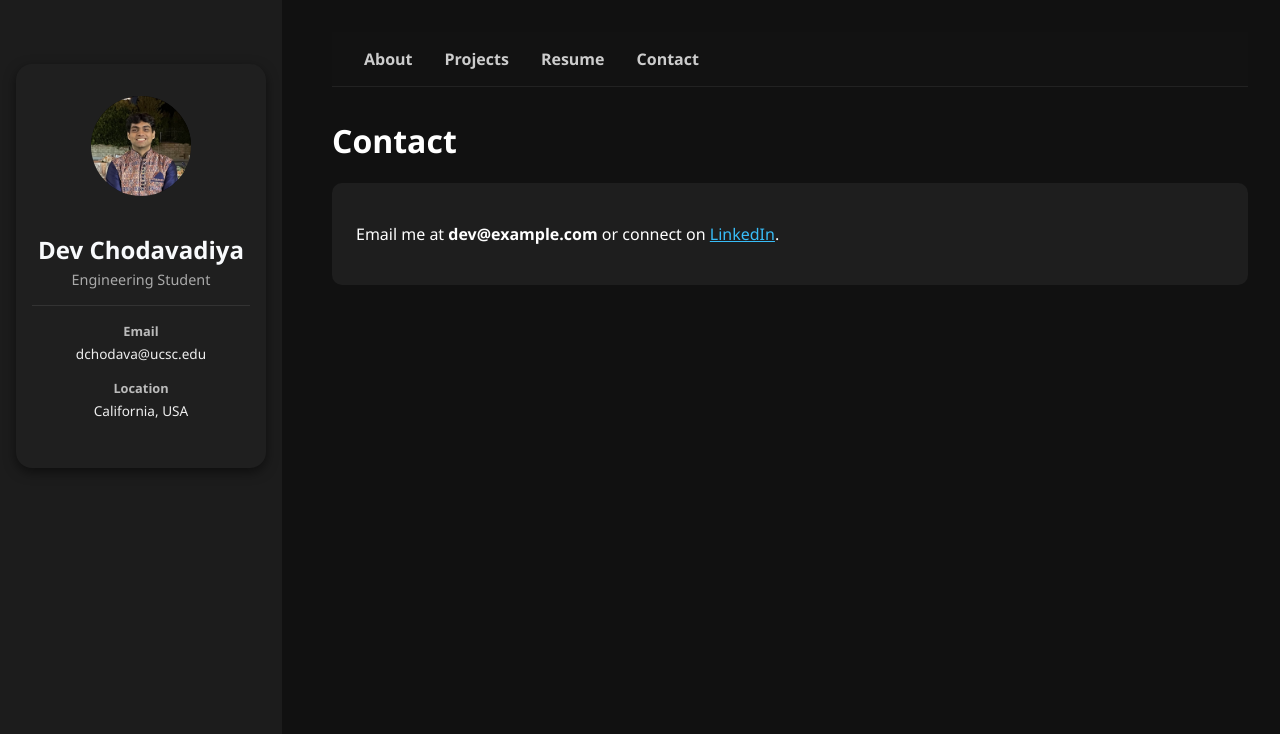
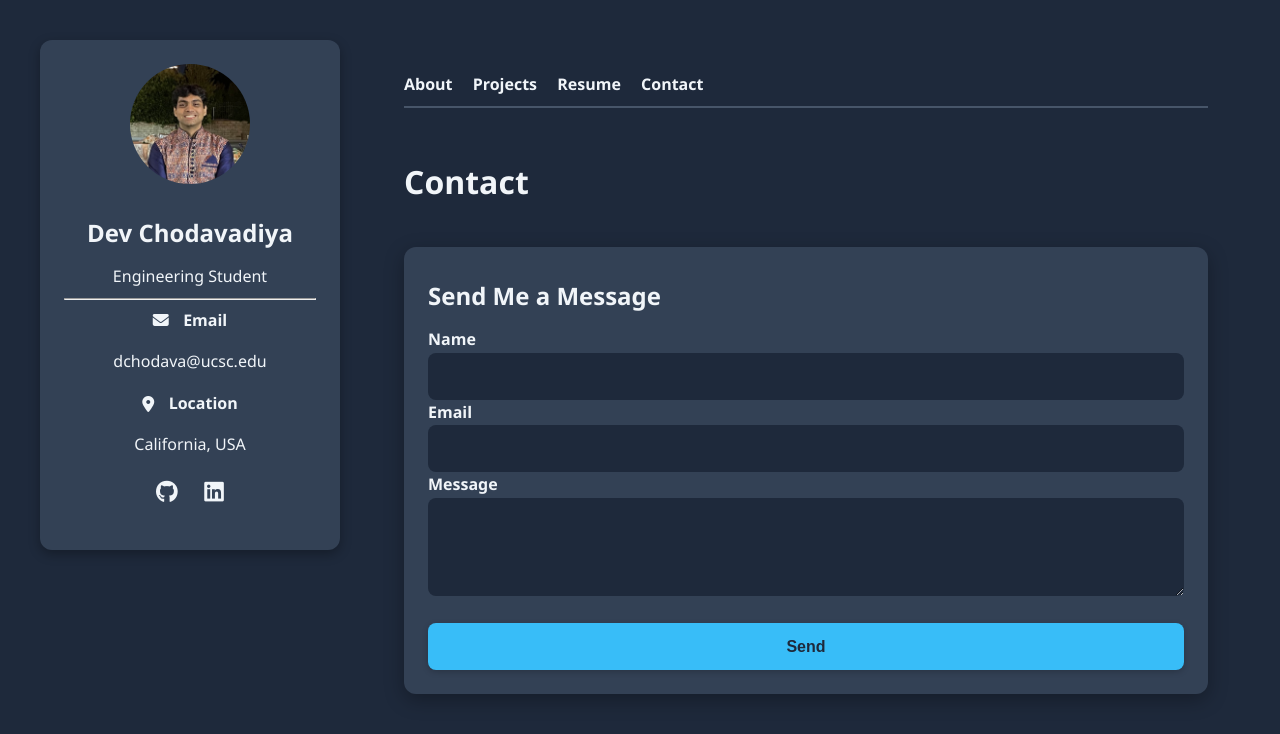
Before and after one commit to devdaclutch/Portfolio, a plain HTML site: page contact.html in a window 1280 px wide. Drawn offline with Linux system fonts and the light colour scheme.

Commit message:
Updating Styling

```diff
--- /dev/null
+++ b/assets/enhanced.css
@@ -0,0 +1,185 @@
+/* Enhancements for visual flair, icons, and layout */
+
+/* Overall layout */
+body {
+    font-family: "Segoe UI", Tahoma, Geneva, Verdana, sans-serif;
+    background-color: #1e293b;
+    color: #f1f5f9;
+    line-height: 1.6;
+    display: flex;
+    flex-direction: row;
+    gap: 2em;
+    padding: 2em;
+  }
+
+  aside {
+    flex: 0 0 300px;
+  }
+
+  main {
+    flex: 1;
+    padding: 2em;
+    display: flex;
+    flex-direction: column;
+    gap: 1.5em;
+  }
+
+  /* Sidebar updates */
+  .sidebar-card {
+    padding: 1.5em;
+    border-radius: 12px;
+    box-shadow: 0 4px 12px rgba(0,0,0,0.3);
+    background-color: #334155;
+    text-align: center;
+  }
+
+  .sidebar-card img {
+    border-radius: 50%;
+    width: 120px;
+    height: 120px;
+    margin-bottom: 1em;
+  }
+
+  .info-block, .socials {
+    margin-bottom: 1em;
+  }
+
+  .info-block strong i {
+    margin-right: 0.5em;
+  }
+
+  .info-block strong {
+    display: flex;
+    align-items: center;
+    justify-content: center;
+    gap: 0.4em;
+  }
+
+  .socials a {
+    margin: 0 0.5em;
+    text-decoration: none;
+    color: #f1f5f9;
+    font-size: 1.4em;
+  }
+
+  .socials a:hover {
+    color: #38bdf8;
+  }
+
+  /* Card layout and improvements */
+  .projects-grid {
+    display: grid;
+    grid-template-columns: repeat(auto-fill, minmax(500px, 1fr));
+    gap: 2em;
+  }
+
+  .card {
+    padding: 1.5em;
+    border-radius: 12px;
+    background-color: #334155;
+    box-shadow: 0 6px 20px rgba(0,0,0,0.3);
+    transition: transform 0.3s ease, box-shadow 0.3s ease;
+    margin-bottom: 0.5em;
+  }
+
+  .card:hover {
+    transform: translateY(-5px);
+    box-shadow: 0 12px 24px rgba(0,0,0,0.5);
+  }
+
+  /* Buttons */
+  .btn {
+    display: inline-block;
+    padding: 0.6em 1.2em;
+    margin: 0.5em 0.5em 0 0;
+    border-radius: 8px;
+    text-decoration: none;
+    background-color: #38bdf8;
+    color: #1e293b;
+    font-weight: bold;
+    box-shadow: 0 2px 6px rgba(0,0,0,0.2);
+    transition: background-color 0.2s ease, transform 0.2s ease;
+  }
+
+  .btn:hover {
+    background-color: #0ea5e9;
+    transform: translateY(-2px);
+  }
+
+  /* Typography and nav */
+  h1, h2, h3 {
+    font-weight: 600;
+    margin-top: 0.25em;
+    margin-bottom: 0.5em;
+  }
+
+  nav {
+    margin-bottom: 1em;
+    border-bottom: 2px solid #475569;
+    padding-bottom: 0.5em;
+  }
+
+  nav a {
+    margin-right: 1em;
+    text-decoration: none;
+    font-weight: bold;
+    color: #f1f5f9;
+    position: relative;
+    padding-bottom: 0.25em;
+  }
+
+  nav a:hover::after {
+    content: "";
+    position: absolute;
+    width: 100%;
+    height: 2px;
+    left: 0;
+    bottom: 0;
+    background-color: #38bdf8;
+  }
+
+  /* About page enhancements */
+  .card.about {
+    background: linear-gradient(135deg, #334155, #3b475c);
+    font-size: 1.1em;
+    line-height: 1.8;
+    padding: 2em;
+    color: #e2e8f0;
+    margin-bottom: 0em;
+  }
+
+  .card.about::before {
+    content: "";
+    display: none;
+  }
+
+  .contact-form input,
+  .contact-form textarea,
+  .contact-form button {
+    width: 100%;
+    padding: 0.9em 1em;
+    border: none;
+    border-radius: 8px;
+    background-color: #1e293b;
+    color: #f1f5f9;
+    font-size: 1em;
+    box-sizing: border-box;
+  }
+
+  .contact-form label {
+    font-weight: 600;
+    margin-top: 1em;
+  }
+
+  .contact-form button {
+    background-color: #38bdf8;
+    color: #1e293b;
+    font-weight: bold;
+    margin-top: 1.25em;
+    transition: background-color 0.2s ease, transform 0.2s ease;
+  }
+
+  .contact-form button:hover {
+    background-color: #0ea5e9;
+    transform: translateY(-1px);
+  }
--- a/contact.html
+++ b/contact.html
@@ -2,9 +2,11 @@
 <!DOCTYPE html>
 <html lang="en">
 <head>
+  <link rel="stylesheet" href="https://cdnjs.cloudflare.com/ajax/libs/font-awesome/6.5.0/css/all.min.css">
+<link rel="stylesheet" href="assets/enhanced.css">
+
   <meta charset="UTF-8">
   <title>Dev Chodavadiya Portfolio</title>
-  <link rel="stylesheet" href="assets/style.css">
 </head>
 <body>
 
@@ -16,16 +18,16 @@
     <div class="subtitle">Engineering Student</div>
     <hr/>
     <div class="info-block">
-      <strong>Email</strong>
+      <strong><i class="fas fa-envelope"></i> Email</strong>
       <p>dchodava@ucsc.edu</p>
     </div>
     <div class="info-block">
-      <strong>Location</strong>
+      <strong><i class="fas fa-location-dot"></i> Location</strong>
       <p>California, USA</p>
     </div>
     <div class="socials">
-      <a href="https://github.com/devdaclutch">GitHub</a>
-      <a href="https://linkedin.com/in/dev-chodavadiya">LinkedIn</a>
+      <a href="https://github.com/devdaclutch"><i class="fab fa-github"></i></a>
+      <a href="https://linkedin.com/in/dev-chodavadiya"><i class="fab fa-linkedin"></i></a>
     </div>
   </div>
 </aside>
@@ -43,8 +45,21 @@
 
   <h1>Contact</h1>
   <div class="card">
-    <p>Email me at <strong>dev@example.com</strong> or connect on <a href="https://linkedin.com/in/dev-chodavadiya" target="_blank" style="color: #38bdf8;">LinkedIn</a>.</p>
+    <h2>Send Me a Message</h2>
+    <form class="contact-form" action="#" method="post">
+      <label for="name">Name</label>
+      <input type="text" id="name" name="name" required>
+
+      <label for="email">Email</label>
+      <input type="email" id="email" name="email" required>
+
+      <label for="message">Message</label>
+      <textarea id="message" name="message" rows="5" required></textarea>
+
+      <button type="submit" class="btn">Send</button>
+    </form>
   </div>
+
 </main>
 </body>
 </html>
```
Also changed, not shown: index.html (+31 -7 lines), projects.html (+28 -5 lines), resume.html (+10 -7 lines).
